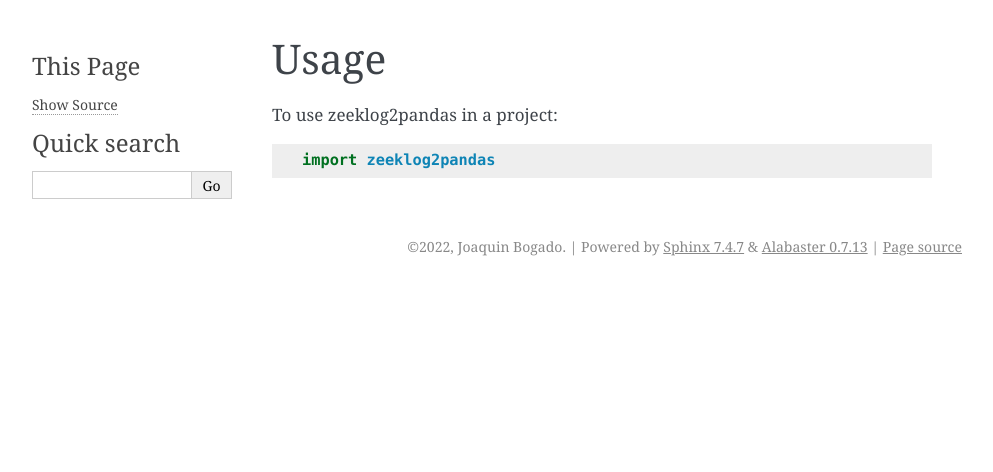
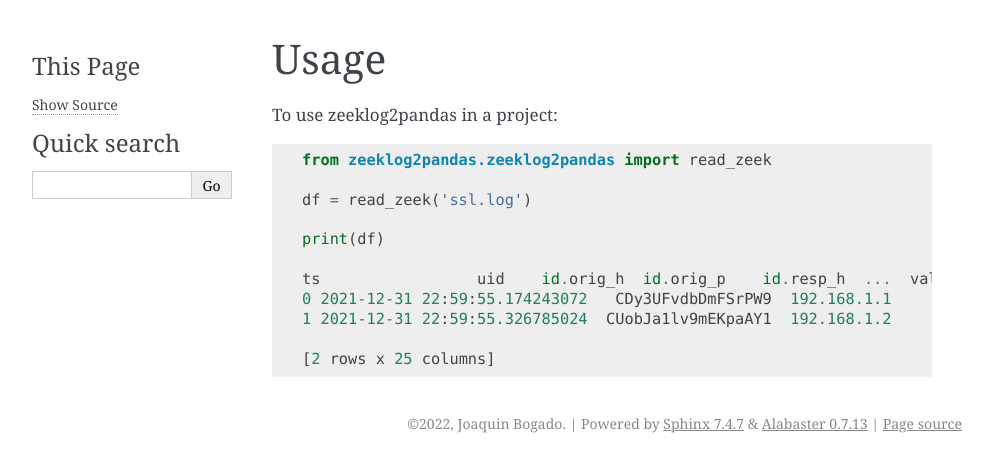
Before and after one commit to stratosphereips/zeeklog2pandas, a Sphinx documentation site: the page built from docs/usage.rst, in a window 1280 px wide. Shown: the top 472 px of the page, without its empty margins (148-1141 px from the left). Built offline with Sphinx 7.4.7, drawn with Linux system fonts in a browser that asks for light colours; pages that are not in the unit, such as notebooks, are missing from menus.

Commit message:
Added documentation on usage

```diff
--- a/docs/usage.rst
+++ b/docs/usage.rst
@@ -4,4 +4,14 @@
 
 To use zeeklog2pandas in a project::
 
-    import zeeklog2pandas
+    from zeeklog2pandas.zeeklog2pandas import read_zeek
+
+    df = read_zeek('ssl.log')
+
+    print(df)
+
+    ts                 uid    id.orig_h  id.orig_p    id.resp_h  ...  validation_status notary.first_seen notary.last_seen notary.times_seen notary.valid
+    0 2021-12-31 22:59:55.174243072   CDy3UFvdbDmFSrPW9  192.168.1.1      40344  192.168.1.2  ...                  -                 -                -                 -            -
+    1 2021-12-31 22:59:55.326785024  CUobJa1lv9mEKpaAY1  192.168.1.2      37676  192.168.2.1  ...                  -                 -                -                 -            -
+
+    [2 rows x 25 columns]
```
